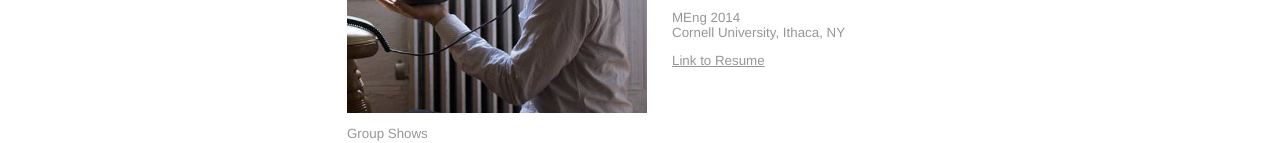
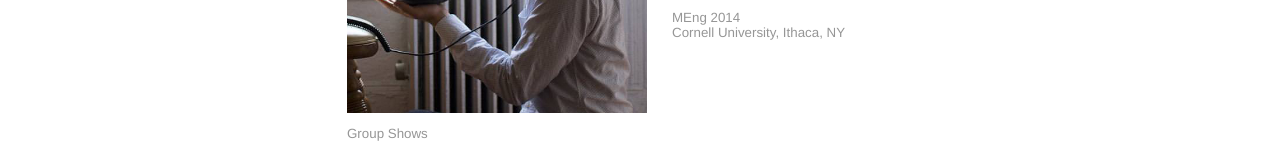
Before and after one commit to Diego4rmando/diegosite, a plain HTML site: page about.html in a window 1280 px wide. Shown: the part 340-483 px from the top of the page. Drawn offline with nearby package versions, Linux system fonts and the light colour scheme.

Commit message:
changing about

```diff
--- a/about.html
+++ b/about.html
@@ -105,7 +105,6 @@ I am an Artist and Engineer with varying interests in many fields. My technical
 <p>BFA 2013 </br>Cornell University, Ithaca, NY</p>
 <p>BS 2013 </br>Cornell University, Ithaca, NY</p>
 <p>MEng 2014 </br>Cornell University, Ithaca, NY</p>
-<a id="file_link" href="resume_diego_plascencia_vega.pdf">Link to Resume</a>
 <br>
 </div>
 
```
Also changed, not shown: 1 other file.
